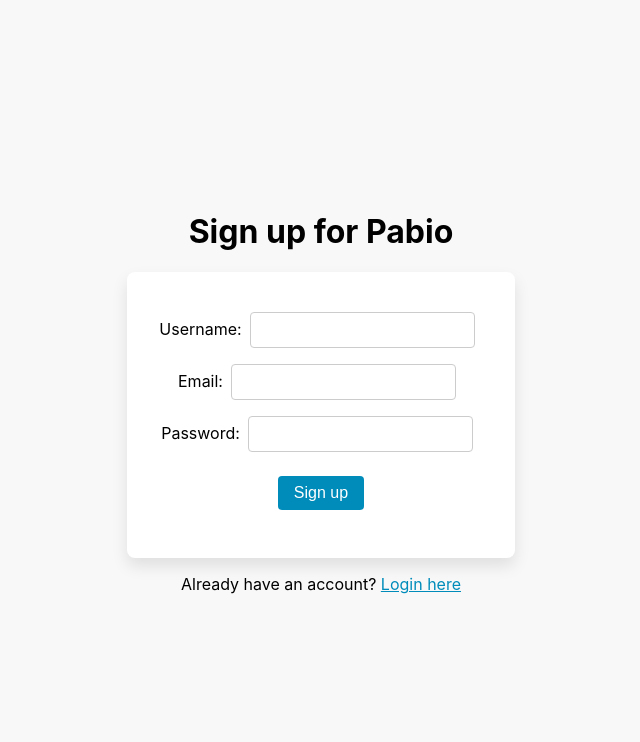
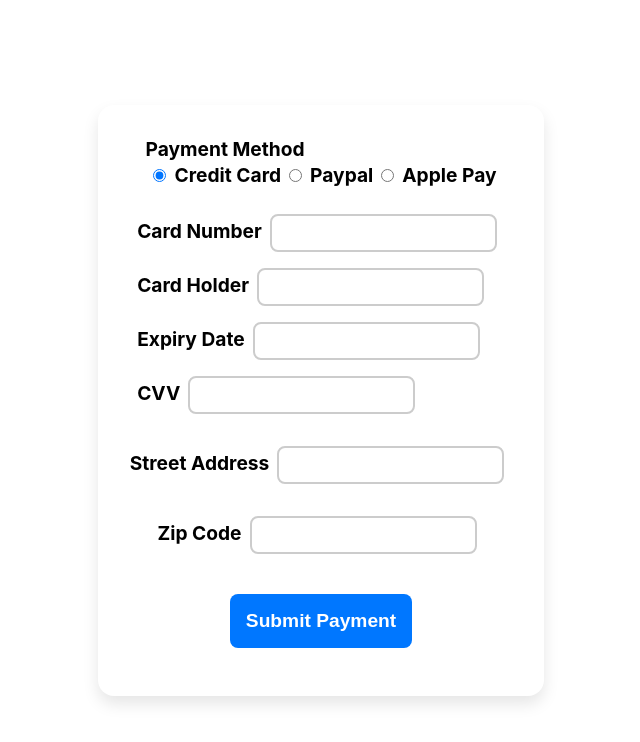
Before and after one commit to anupreetttt/Pabio, a React (Create React App) app: page / in a window 1280 px wide. Shown: the top 742 px of the page, without its empty margins (319-959 px from the left). Built offline with nearby package versions, Linux system fonts and the light colour scheme.

Commit message:
paymentpage

```diff
--- a/src/index.js
+++ b/src/index.js
@@ -5,11 +5,12 @@
 import reportWebVitals from './reportWebVitals';
 import LoginPage from './login';
 import SignupPage from './signup';
+import PaymentPage from './paymentPage';
 
 const root = ReactDOM.createRoot(document.getElementById('root'));
 root.render(
   <React.StrictMode>
-    <SignupPage />
+    <PaymentPage />
   </React.StrictMode>
 );
 
--- a/src/login.js
+++ b/src/login.js
@@ -7,8 +7,7 @@
 
   const handleSubmit = (event) => {
     event.preventDefault();
-    // Call your login API endpoint with the entered username and password
-    // You can also perform validation on the username and password fields before calling the API
+
   };
 
   return (
--- /dev/null
+++ b/src/paymentPage.css
@@ -0,0 +1,42 @@
+.container {
+    display: flex;
+    justify-content: center;
+    align-items: center;
+    height: 100vh;
+  }
+
+  form {
+    display: flex;
+    flex-direction: column;
+    gap: 1rem;
+    padding: 2rem;
+    background-color: #fff;
+    border-radius: 1rem;
+    box-shadow: 0 0.5rem 1rem rgba(0, 0, 0, 0.1);
+  }
+
+  label {
+    font-size: 1.2rem;
+    font-weight: bold;
+  }
+
+  input {
+    padding: 0.5rem;
+    border-radius: 0.5rem;
+    border: 2px solid #ccc;
+  }
+
+  button {
+    padding: 1rem;
+    background-color: #0077ff;
+    color: #fff;
+    border: none;
+    border-radius: 0.5rem;
+    font-size: 1.2rem;
+    font-weight: bold;
+    cursor: pointer;
+  }
+
+  button:hover {
+    background-color: #0055cc;
+  }
--- /dev/null
+++ b/src/paymentPage.js
@@ -0,0 +1,149 @@
+import React, { useState } from 'react';
+import './paymentPage.css';
+
+const PaymentPage = () => {
+    const [paymentMethod, setPaymentMethod] = useState('creditCard');
+    const [cardNumber, setCardNumber] = useState('');
+    const [cardHolder, setCardHolder] = useState('');
+    const [expiryDate, setExpiryDate] = useState('');
+    const [cvv, setCvv] = useState('');
+    const [streetAddress, setStreetAddress] = useState('');
+    const [zipCode, setZipCode] = useState('');
+
+    const handlePaymentMethodChange = (event) => {
+        setPaymentMethod(event.target.value);
+    };
+
+    const handleSubmit = (event) => {
+        event.preventDefault();
+    };
+
+    const renderCreditCardFields = () => {
+        return (
+            <>
+                <div>
+                    <label htmlFor="cardNumber">Card Number</label>
+                    <input
+                        type="text"
+                        id="cardNumber"
+                        value={cardNumber}
+                        onChange={(event) => setCardNumber(event.target.value)}
+                        required
+                    />
+                </div>
+                <div>
+                    <label htmlFor="cardHolder">Card Holder</label>
+                    <input
+                        type="text"
+                        id="cardHolder"
+                        value={cardHolder}
+                        onChange={(event) => setCardHolder(event.target.value)}
+                        required
+                    />
+                </div>
+                <div>
+                    <label htmlFor="expiryDate">Expiry Date</label>
+                    <input
+                        type="text"
+                        id="expiryDate"
+                        value={expiryDate}
+                        onChange={(event) => setExpiryDate(event.target.value)}
+                        required
+                    />
+                </div>
+                <div>
+                    <label htmlFor="cvv">CVV</label>
+                    <input
+                        type="text"
+                        id="cvv"
+                        value={cvv}
+                        onChange={(event) => setCvv(event.target.value)}
+                        required
+                    />
+                </div>
+            </>
+        );
+    };
+
+    const renderPaymentFields = () => {
+        switch (paymentMethod) {
+            case 'creditCard':
+                return renderCreditCardFields();
+            case 'paypal':
+            case 'applePay':
+            default:
+                return null;
+        }
+    };
+
+    return (
+        <div className="container">
+            <form onSubmit={handleSubmit}>
+                <div>
+                    <label>Payment Method</label>
+                    <div>
+                        <label htmlFor="creditCard">
+                            <input
+                                type="radio"
+                                id="creditCard"
+                                name="paymentMethod"
+                                value="creditCard"
+                                checked={paymentMethod === 'creditCard'}
+                                onChange={handlePaymentMethodChange}
+                            />
+                            Credit Card
+                        </label>
+                        <label htmlFor="paypal">
+                            <input
+                                type="radio"
+                                id="paypal"
+                                name="paymentMethod"
+                                value="paypal"
+                                checked={paymentMethod === 'paypal'}
+                                onChange={handlePaymentMethodChange}
+                            />
+                            Paypal
+                        </label>
+                        <label htmlFor="applePay">
+                            <input
+                                type="radio"
+                                id="applePay"
+                                name="paymentMethod"
+                                value="applePay"
+                                checked={paymentMethod === 'applePay'}
+                                onChange={handlePaymentMethodChange}
+                            />
+                            Apple Pay
+                        </label>
+                    </div>
+                </div>
+                <div>
+                    {renderPaymentFields()}
+                </div>
+                <div>
+                    <label htmlFor="streetAddress">Street Address</label>
+                    <input
+                        type="text"
+                        id="streetAddress"
+                        value={streetAddress}
+                        onChange={(event) => setStreetAddress(event.target.value)}
+                        required
+                    />
+                </div>
+                <div>
+                    <label htmlFor="zipCode">Zip Code</label>
+                    <input
+                        type="text"
+                        id="zipCode"
+                        value={zipCode}
+                        onChange={(event) => setZipCode(event.target.value)}
+                        required
+                    />
+                </div>
+                <button type="submit">Submit Payment</button>
+            </form>
+        </div>
+    );
+};
+
+export default PaymentPage;
--- a/src/signup.js
+++ b/src/signup.js
@@ -8,8 +8,7 @@
 
   const handleSubmit = (event) => {
     event.preventDefault();
-    // Call your sign up API endpoint with the entered username, email, and password
-    // You can also perform validation on the fields before calling the API
+
   };
 
   return (
```
